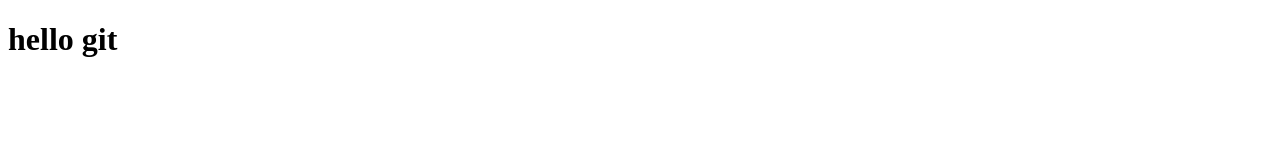
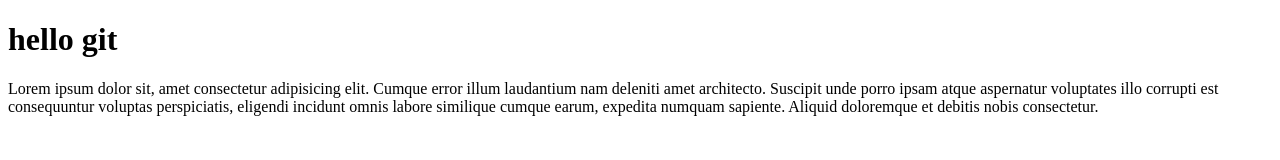
Before and after one commit to Omkar-Wakchaure/localrepo, a plain HTML site: page index.html in a window 1280 px wide. Drawn offline with Linux system fonts and the light colour scheme.

Commit message:
new paragraph Added

```diff
--- a/index.html
+++ b/index.html
@@ -7,5 +7,6 @@
 </head>
 <body>
     <h1>hello git</h1>
+    <p>Lorem ipsum dolor sit, amet consectetur adipisicing elit. Cumque error illum laudantium nam deleniti amet architecto. Suscipit unde porro ipsam atque aspernatur voluptates illo corrupti est consequuntur voluptas perspiciatis, eligendi incidunt omnis labore similique cumque earum, expedita numquam sapiente. Aliquid doloremque et debitis nobis consectetur.</p>
 </body>
 </html>
```
